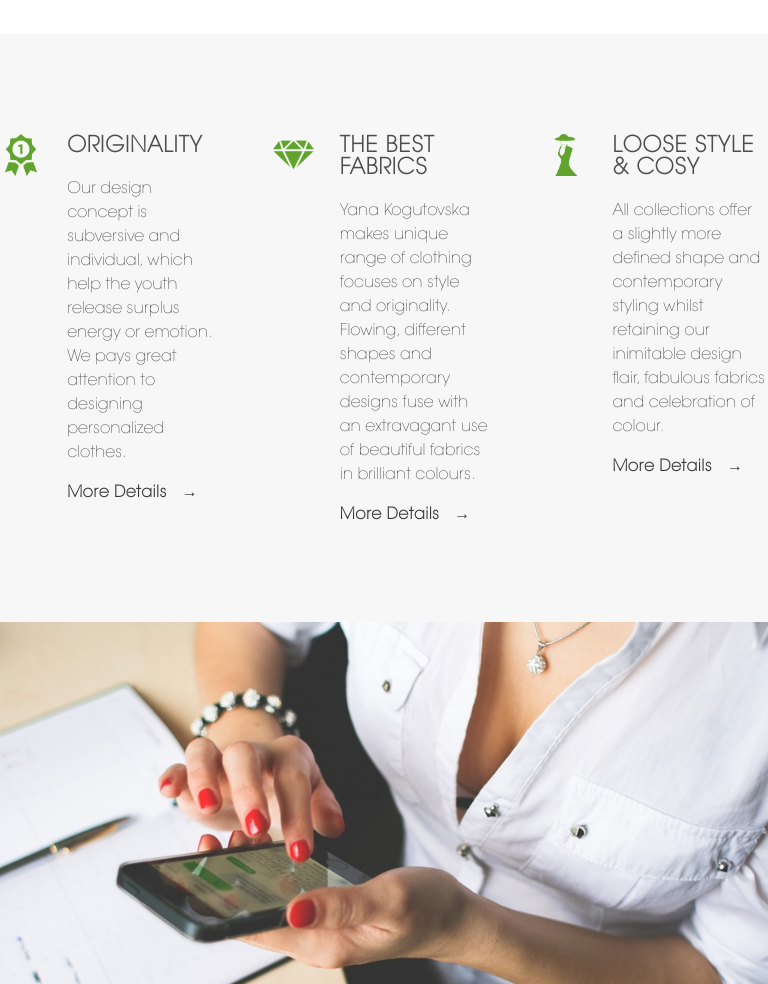
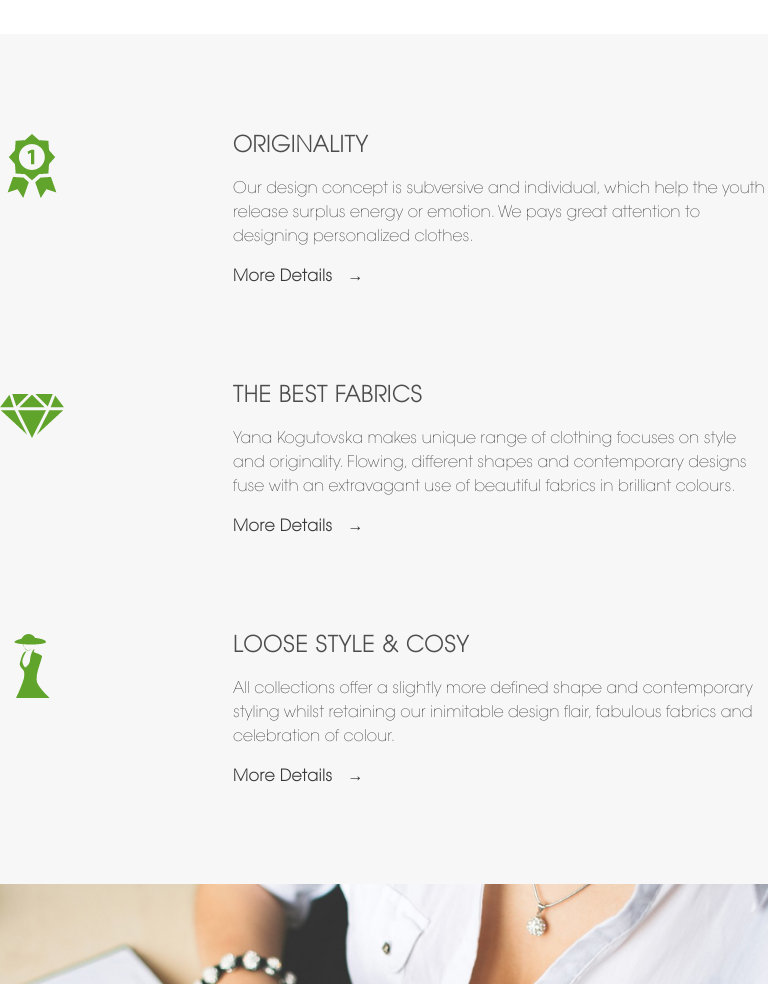
Before and after one commit to ZhurNadia/ZhurNadia.github.io, a plain HTML site: page Zhuravska_exam_portfolio/index.html in a window 768 px wide. Shown: the part 4980-5964 px from the top of the page. Drawn offline with Linux system fonts and the light colour scheme.

Commit message:
Update main_responsive.css

```diff
--- a/Zhuravska_exam_portfolio/css/main_responsive.css
+++ b/Zhuravska_exam_portfolio/css/main_responsive.css
@@ -819,6 +819,11 @@ a{
         border-left: none;
     }
 
+    .features .feature{
+        width: 100%;
+        margin-right: 6%!important;
+    }
+
     .collection .work {
         float: none;
         display: inline;
```
